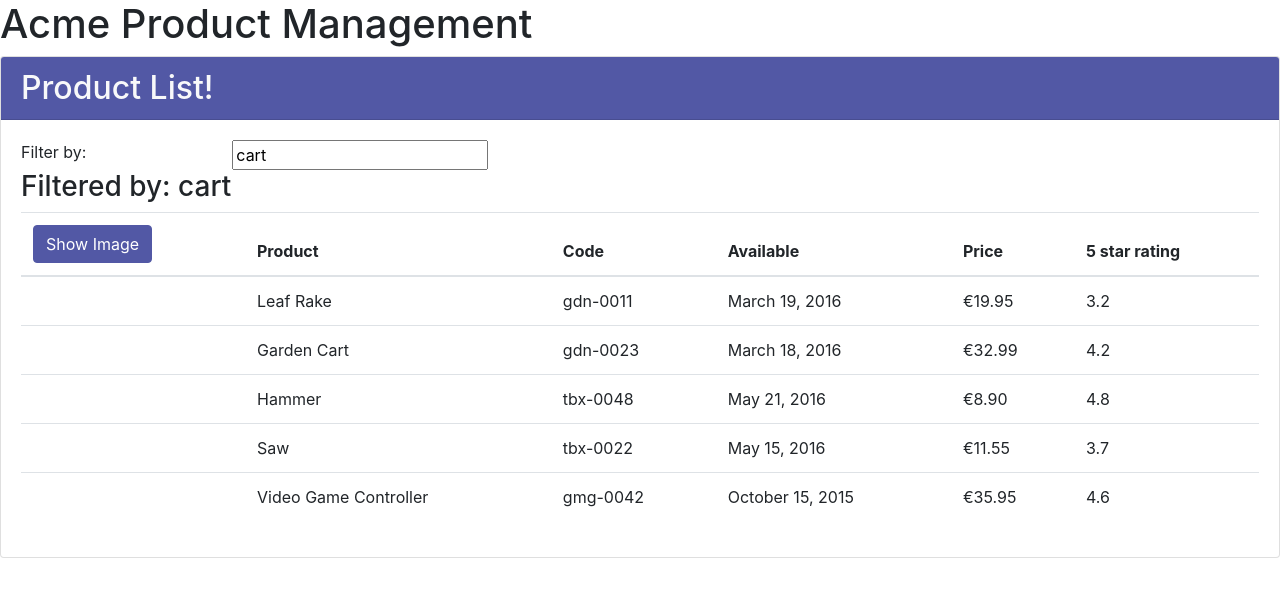
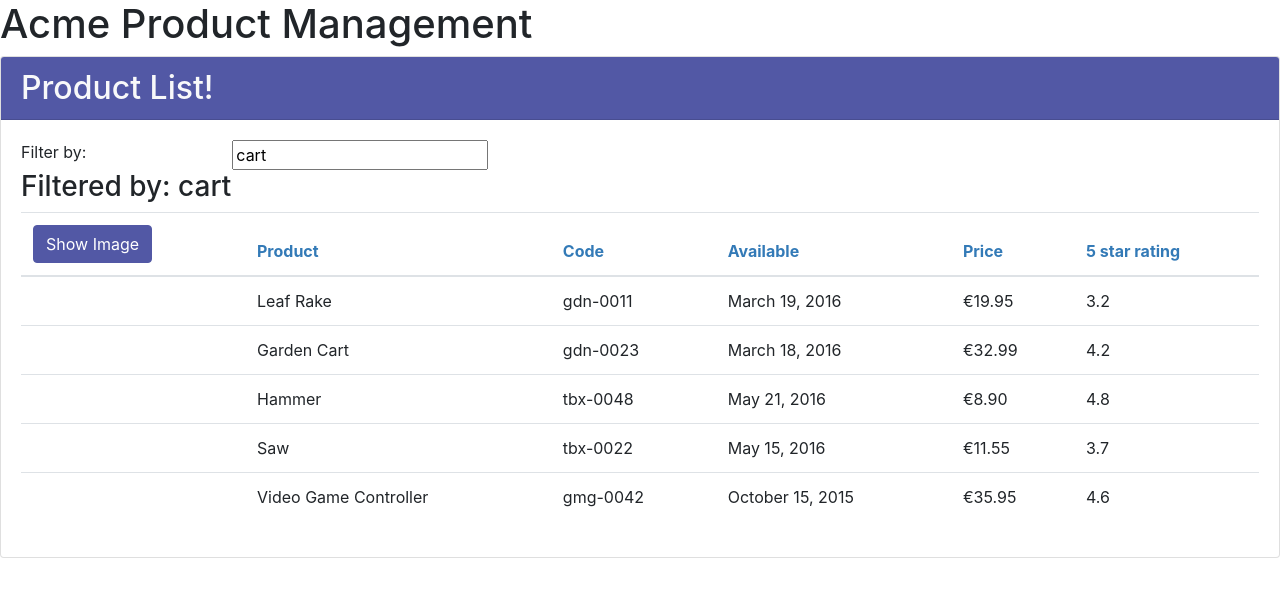
Before and after one commit to be-value/Angular-Pluralsight-course, an Angular app: page / in a window 1280 px wide. Shown: the top 596 px of the page. Built offline with nearby package versions, Linux system fonts and the light colour scheme.

Commit message:
Added an interface and a component specific style

```diff
--- a/src/app/products/product-list.component.css
+++ b/src/app/products/product-list.component.css
@@ -0,0 +1,3 @@
+thead {
+    color: #337AB7
+}
--- a/src/app/products/product-list.component.ts
+++ b/src/app/products/product-list.component.ts
@@ -1,4 +1,5 @@
 import { Component, OnInit } from '@angular/core';
+import { IProduct } from './product';
 
 @Component({
   selector: 'app-product-list',
@@ -12,7 +13,7 @@ export class ProductListComponent implements OnInit {
   imageMargin = 2;
   showImage = false;
   listFilter = 'cart';
-  products: any[] = [
+  products: IProduct[] = [
     {
         'productId': 1,
         'productName': 'Leaf Rake',
--- /dev/null
+++ b/src/app/products/product.ts
@@ -0,0 +1,10 @@
+export interface IProduct {
+    productId: number;
+    productName: string;
+    productCode: string;
+    releaseDate: string;
+    price: number;
+    description: string;
+    starRating: number;
+    imageUrl: string;
+}
```
